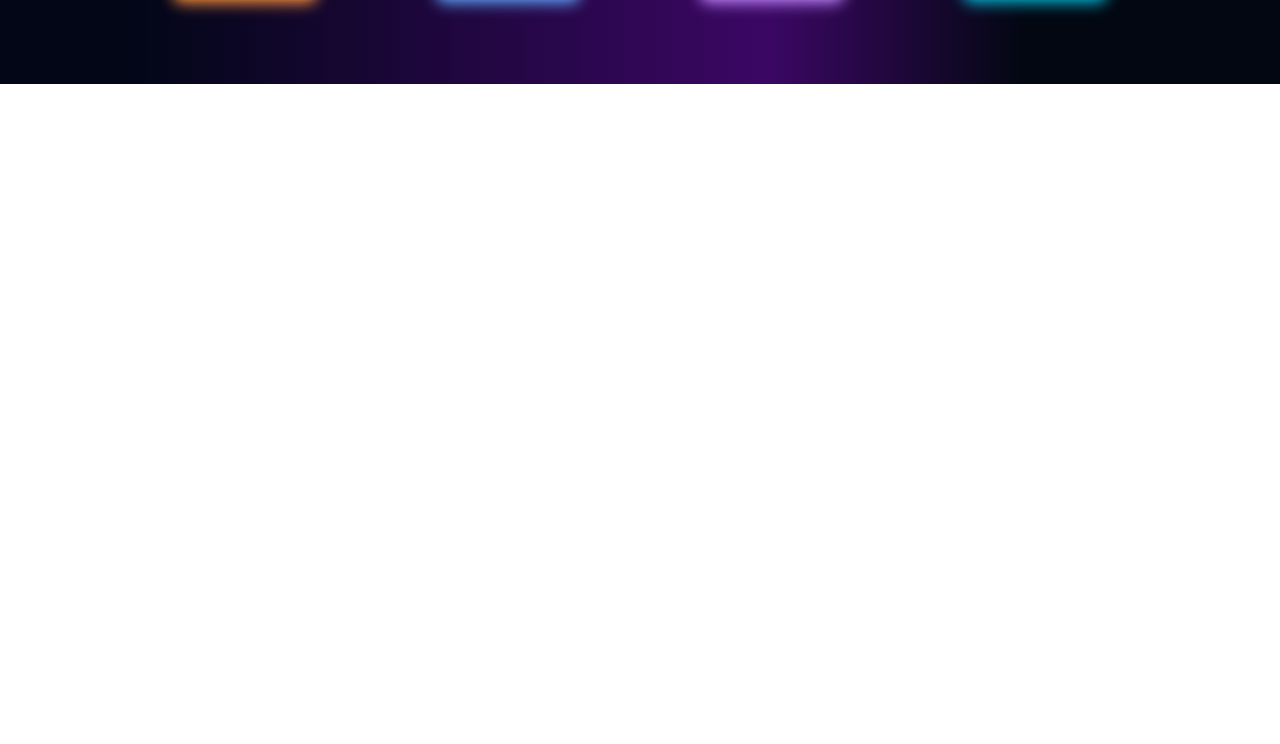
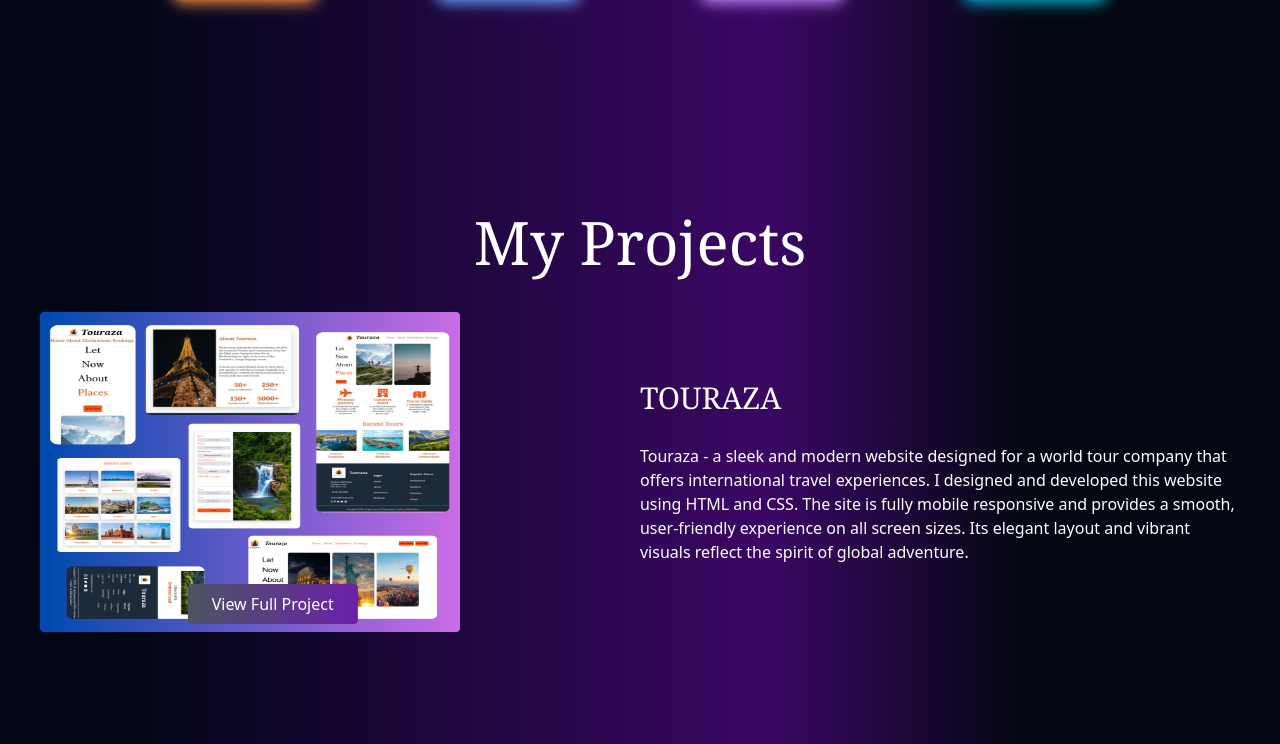
Before and after one commit to aalishbasheikh/My-Portfolio, a website built with Vite: page index.html in a window 1280 px wide. Shown: the part 2628-3372 px from the top of the page. Before the commit the page ends 2712 px from the top, so only its background shows below. Built offline with nearby package versions, Linux system fonts and the light colour scheme.

Commit message:
updating my projects section

```diff
--- a/index.html
+++ b/index.html
@@ -142,6 +142,24 @@
  </div>
   </div>
 </section>
+<section class="flex justify-center items-center w-full">
+ <div class="flex justify-center items-center my-28 flex-col w-full mx-2 ">
+  <div class="mt-4">
+   <h1 class="md:text-6xl sm:text-5xl text-3xl text-center text-white font-serif">My Projects</h1>
+   </div>
+   <div class="md:flex  w-[95%] justify-center items-center">
+<div class="lg:w-[50%] md:w-[60%] w-full  mt-10 relative group overflow-hidden">
+  <img class="rounded transition duration-300 group-hover:blur-sm group-hover:scale-105  md:h-[320px] h-[380px] md:w-[70%] w-full object-fit-cover " src="assets/20260225_221859_0000.png" alt="">
+  <div class="absolute inset-0 bg-transparent backdrop-blur-none md:group-hover:backdrop-blur-sm transition-all z-0 rounded-xl"></div>
+  <div class=" flex relative  left-1/2 bottom-6 -translate-x-1/3 group-hover:bottom-1/2 group-hover:translate-y-1/2 transition-all duration-500 items-end px-4  justify-center ">
+  <a class="md:px-6 absolute md:left-[8%] left-[12%]   hover:underline  group-hover:opacity-50x translate-y-4 group-hover:translate-y-0 transition-all duration-200  px-2 py-2 bg-gradient-to-r from-gray-600 to-purple-800 text-white rounded" href="https://touraza-new.vercel.app/">View Full Project</a>
+  </div>
+</div>
+<div class=" flex flex-col lg:w-[50%] md:w-[40%] w-full mt-10 ">
+  <h1 class="text-3xl font-serif text-white">TOURAZA</h1>
+   <p class="text-white mt-7"> Touraza - a sleek and modern website designed for a world tour company that offers international travel experiences. I designed and developed this website using HTML and CSS. The site is fully mobile responsive and provides a smooth, user-friendly experience on all screen sizes. Its elegant layout and vibrant visuals reflect the spirit of global adventure.</p>
+     </div>
+ </div>
     </main>
   </body>
 </html>
```
Also changed, not shown: assets/20260217_195929_0000.png (added), assets/20260217_203824_0000.png (added), assets/20260225_221859_0000.png (added), assets/20260225_231509_0000.png (added).
